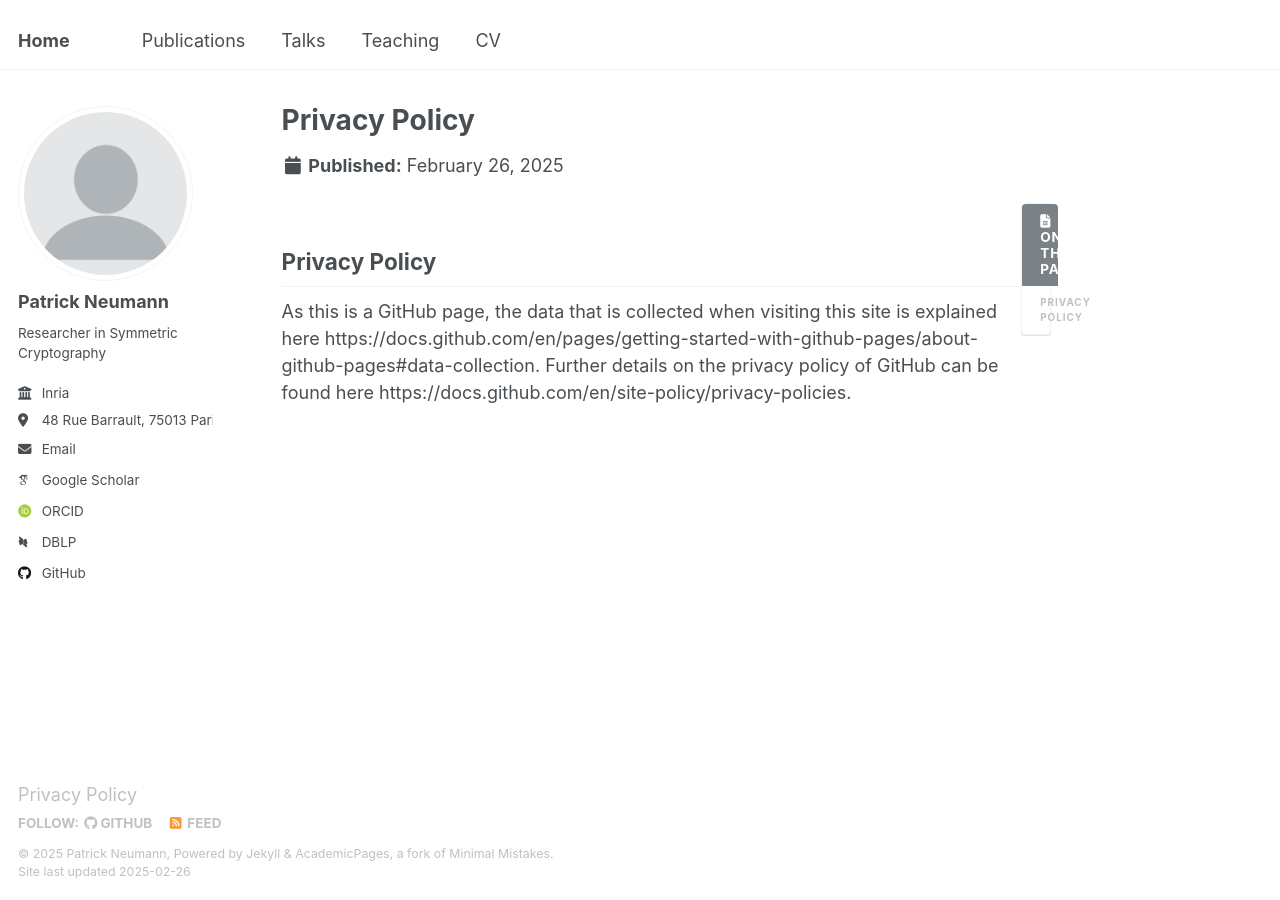
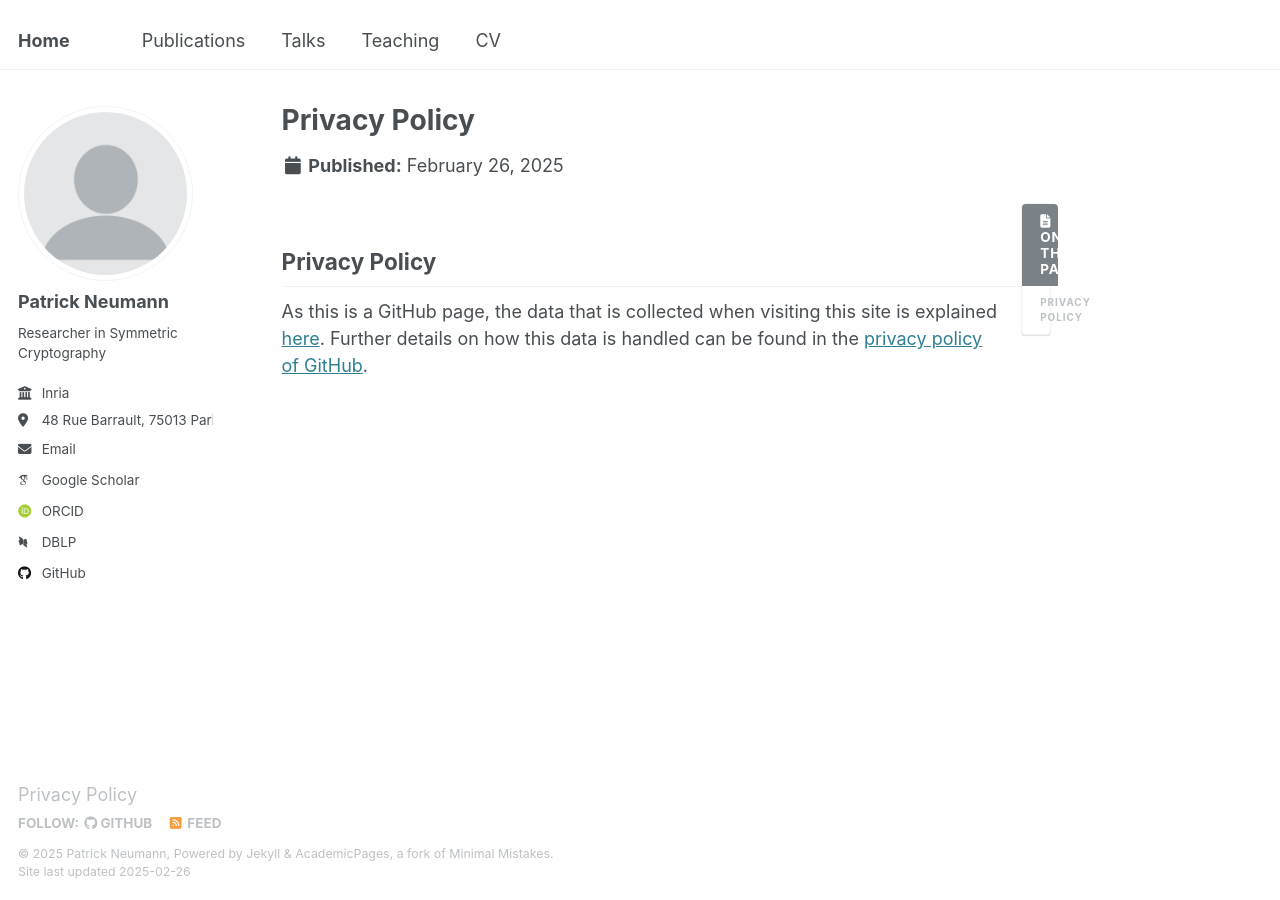
Before and after one commit to PatrickNeumann93/PatrickNeumann93.github.io, a Jekyll site: the page built from _pages/privacy.md, in a window 1280 px wide. Built offline with Jekyll 4.4.1, drawn with Linux system fonts in a browser that asks for light colours; some web fonts are replaced.

Commit message:
Updated privacy policy

```diff
--- a/_pages/privacy.md
+++ b/_pages/privacy.md
@@ -9,4 +9,4 @@ modified: 2025-02-26
 
 ## Privacy Policy
 
-As this is a GitHub page, the data that is collected when visiting this site is explained here https://docs.github.com/en/pages/getting-started-with-github-pages/about-github-pages#data-collection. Further details on the privacy policy of GitHub can be found here https://docs.github.com/en/site-policy/privacy-policies.
+As this is a GitHub page, the data that is collected when visiting this site is explained [here](https://docs.github.com/en/pages/getting-started-with-github-pages/about-github-pages#data-collection). Further details on how this data is handled can be found in the [privacy policy of GitHub](https://docs.github.com/en/site-policy/privacy-policies).
```
